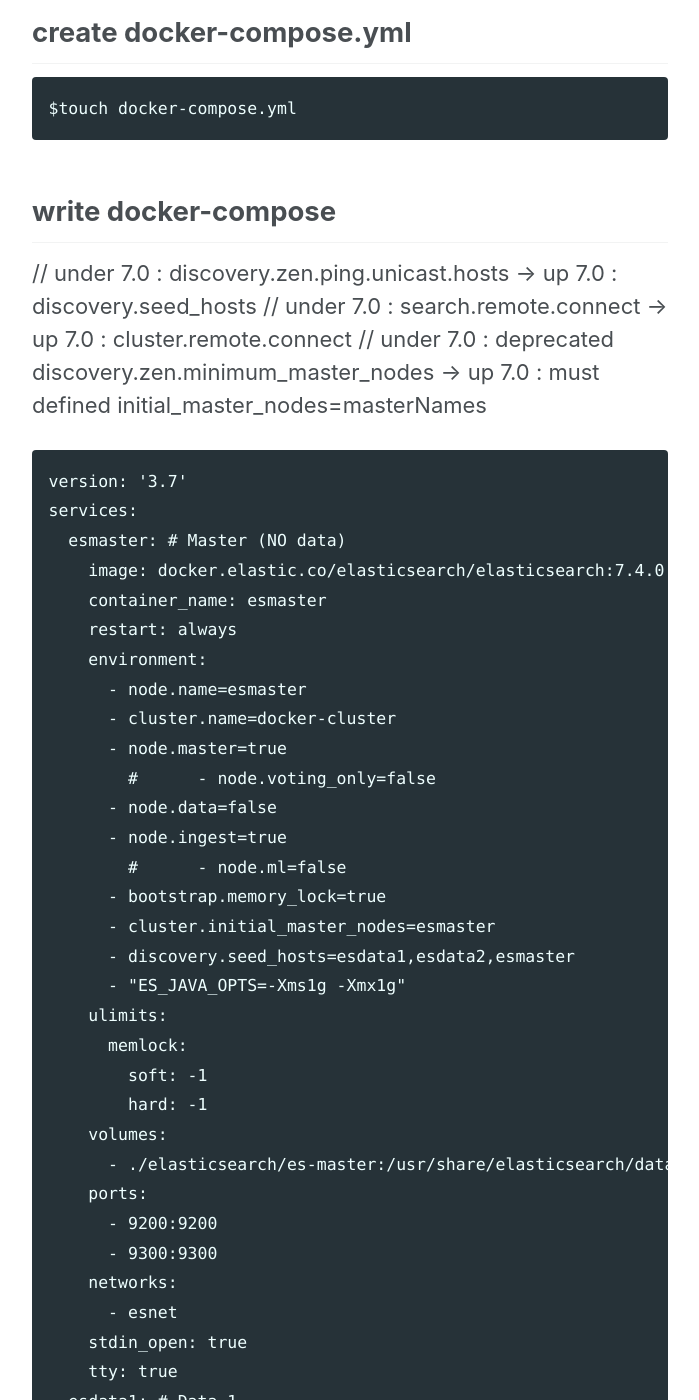
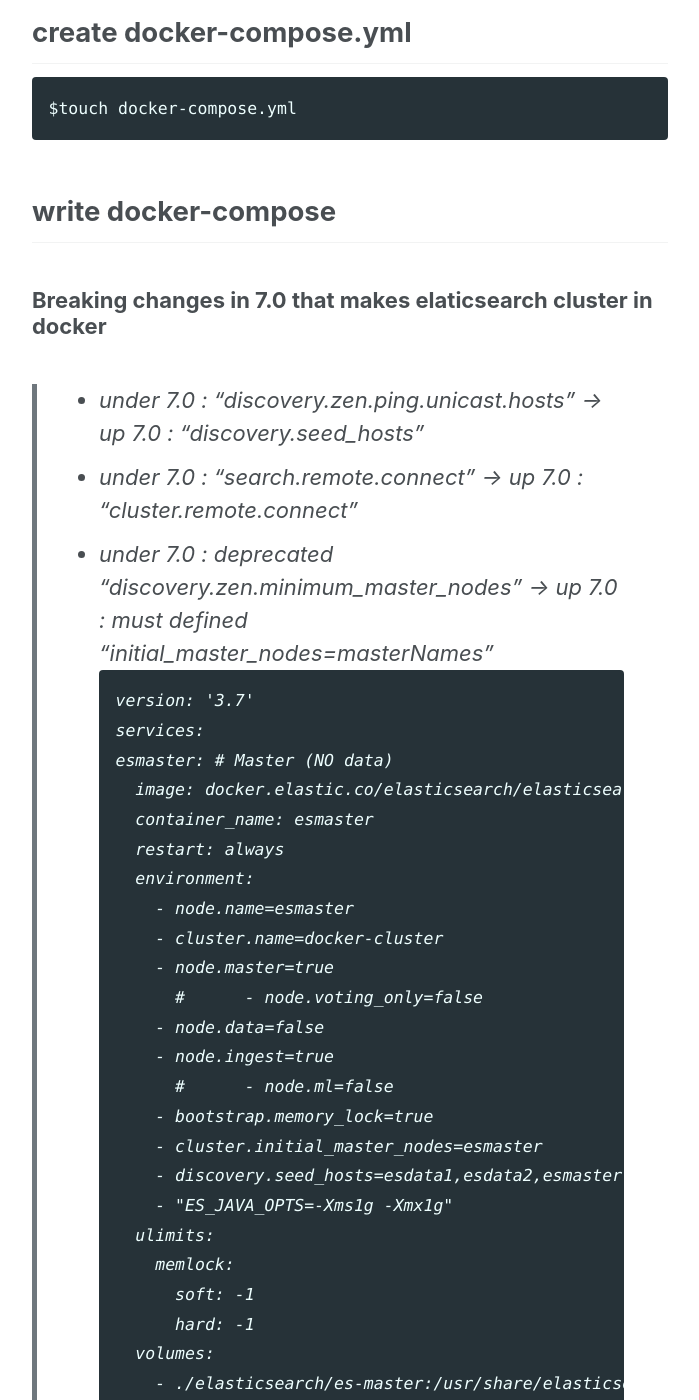
Before and after one commit to tech-vcanus/tech-vcanus.github.io, a Jekyll site: the page built from _posts/2019-10-29-elasticsearch-docker-cluster.md, in a window 1280 px wide and 1400 px high, scrolled down 404 px. Shown: the whole window, without its empty margins (290-989 px from the left). Built offline with Jekyll 4.4.1, drawn with Linux system fonts in a browser that asks for light colours; cached includes are drawn as plain includes; nearby versions of some CDN libraries; some of the changed text lies outside the part shown.

Commit message:
elasticsearch docker cluster

````diff
--- a/_posts/2019-10-29-elasticsearch-docker-cluster.md
+++ b/_posts/2019-10-29-elasticsearch-docker-cluster.md
@@ -10,9 +10,10 @@ $touch docker-compose.yml
 ```
 
 ## write docker-compose
-//  under 7.0 : discovery.zen.ping.unicast.hosts -> up 7.0 : discovery.seed_hosts
-//  under 7.0 : search.remote.connect -> up 7.0 : cluster.remote.connect
-//  under 7.0 : deprecated discovery.zen.minimum_master_nodes -> up 7.0 : must defined initial_master_nodes=masterNames
+### Breaking changes in 7.0 that makes elaticsearch cluster in docker
+> - under 7.0 : "discovery.zen.ping.unicast.hosts" -> up 7.0 : "discovery.seed_hosts"
+> - under 7.0 : "search.remote.connect" -> up 7.0 : "cluster.remote.connect"
+> - under 7.0 : deprecated "discovery.zen.minimum_master_nodes" -> up 7.0 : must defined "initial_master_nodes=masterNames"
 ```
 version: '3.7'
 services:
````
Also changed, not shown: other parts of _posts/2019-10-29-elasticsearch-docker-cluster.md (+4 -4 lines), 1 other file.
